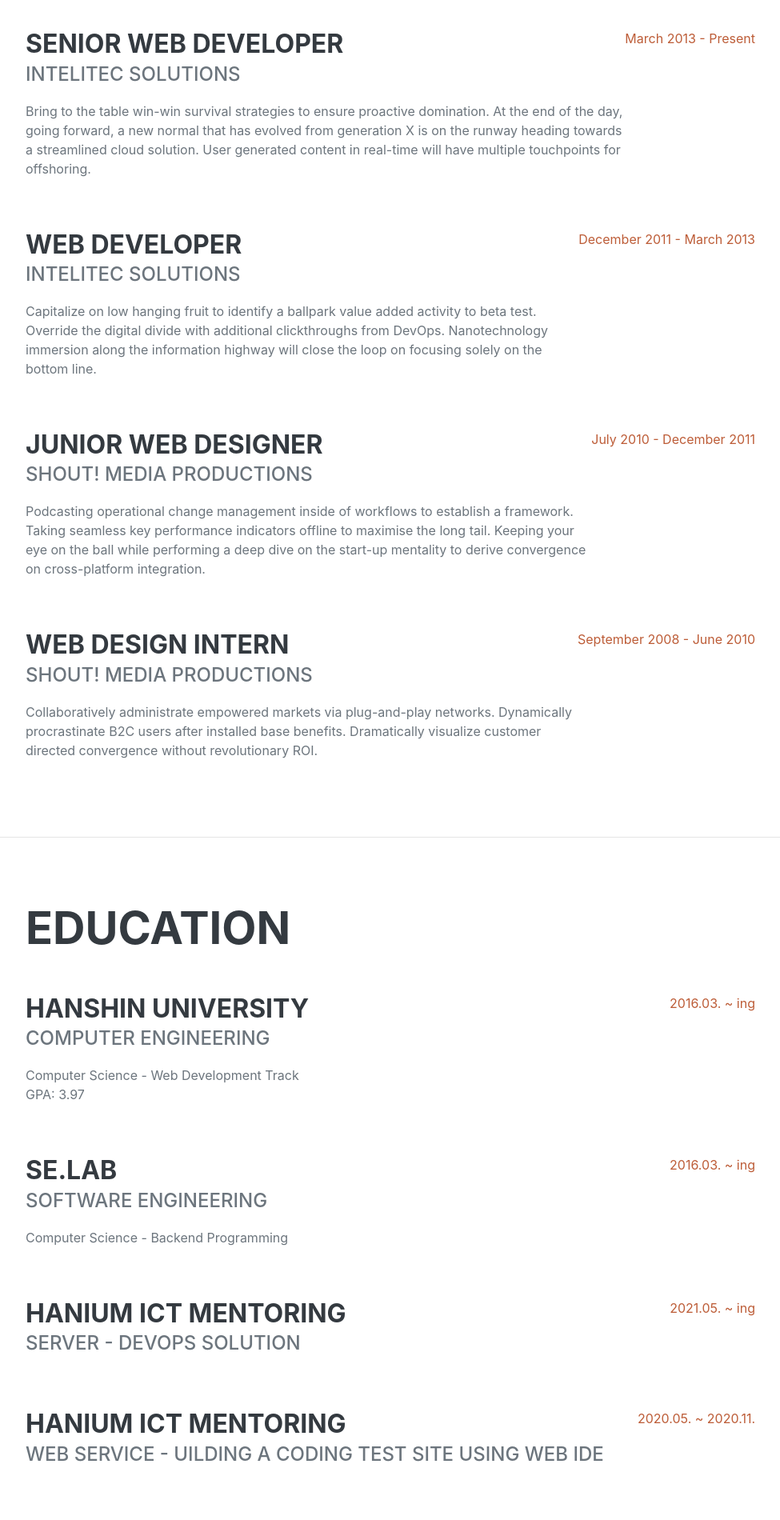
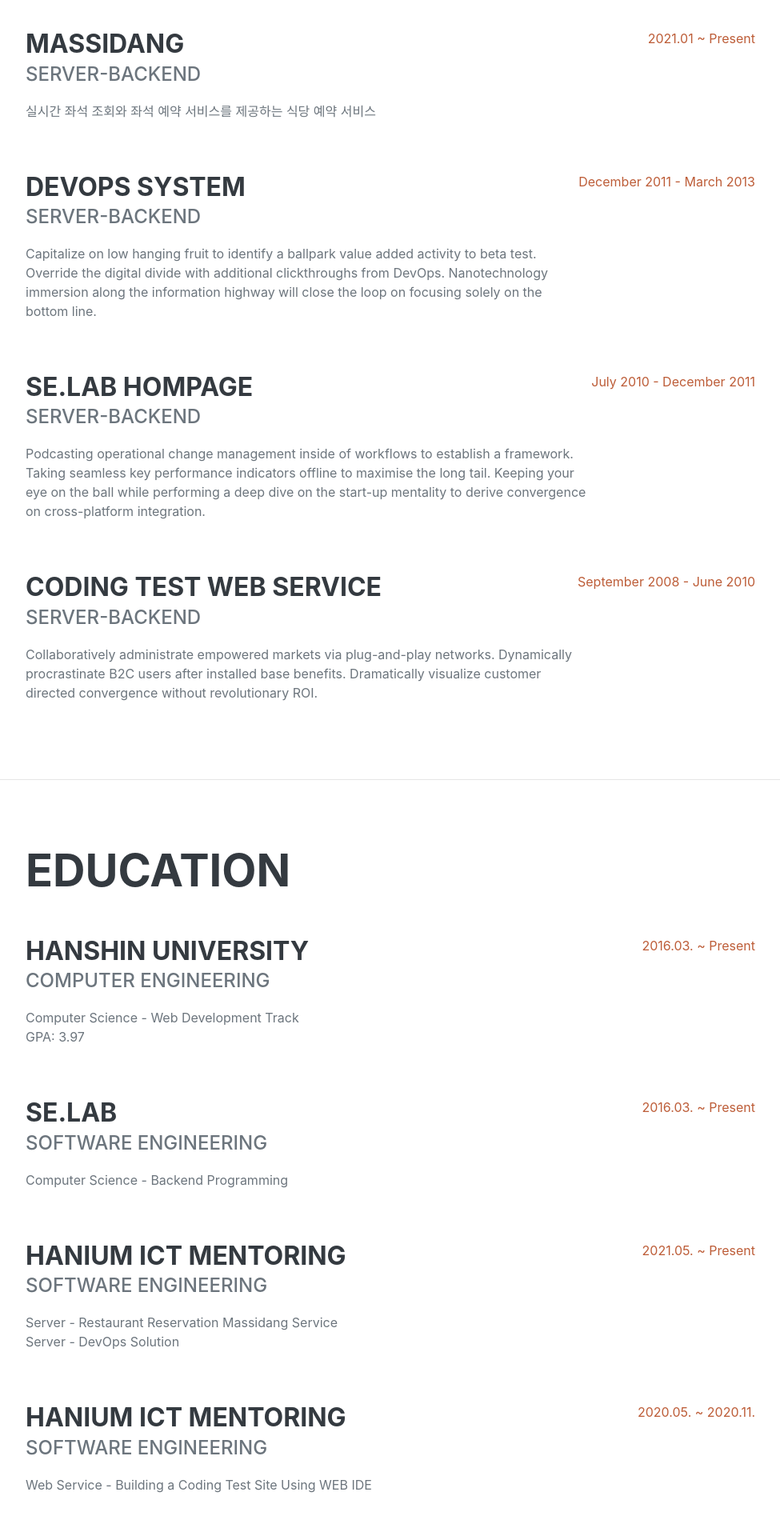
Before and after one commit to DongGeon0908/old-donggeon, a plain HTML site: page index.html in a window 1280 px wide. Shown: the part 960-2860 px from the top of the page at 80% size, without its empty margins (288-1263 px from the left). Drawn offline with nearby package versions, Linux system fonts and the light colour scheme; a web font is replaced by a local one.

Commit message:
경험 부분만 수정하면 될듯

```diff
--- a/index.html
+++ b/index.html
@@ -19,7 +19,7 @@
         <!-- Navigation-->
         <nav class="navbar navbar-expand-lg navbar-dark bg-primary fixed-top" id="sideNav">
             <a class="navbar-brand js-scroll-trigger" href="#page-top">
-                <span class="d-block d-lg-none">Clarence Taylor</span>
+                <span class="d-block d-lg-none">DongGeon</span>
                 <span class="d-none d-lg-block"><img class="img-fluid img-profile rounded-circle mx-auto mb-2" src="assets/img/DongGeon.jpg" alt="..." /></span>
             </a>
             <button class="navbar-toggler" type="button" data-toggle="collapse" data-target="#navbarSupportedContent" aria-controls="navbarSupportedContent" aria-expanded="false" aria-label="Toggle navigation"><span class="navbar-toggler-icon"></span></button>
@@ -66,32 +66,32 @@ ex) <i class="fas fa-at">
                     <h2 class="mb-5">Experience</h2>
                     <div class="d-flex flex-column flex-md-row justify-content-between mb-5">
                         <div class="flex-grow-1">
-                            <h3 class="mb-0">Senior Web Developer</h3>
-                            <div class="subheading mb-3">Intelitec Solutions</div>
-                            <p>Bring to the table win-win survival strategies to ensure proactive domination. At the end of the day, going forward, a new normal that has evolved from generation X is on the runway heading towards a streamlined cloud solution. User generated content in real-time will have multiple touchpoints for offshoring.</p>
+                            <h3 class="mb-0">Massidang</h3>
+                            <div class="subheading mb-3">Server-Backend</div>
+                            <p>실시간 좌석 조회와 좌석 예약 서비스를 제공하는 식당 예약 서비스</p>
                         </div>
-                        <div class="flex-shrink-0"><span class="text-primary">March 2013 - Present</span></div>
+                        <div class="flex-shrink-0"><span class="text-primary">2021.01 ~ Present</span></div>
                     </div>
                     <div class="d-flex flex-column flex-md-row justify-content-between mb-5">
                         <div class="flex-grow-1">
-                            <h3 class="mb-0">Web Developer</h3>
-                            <div class="subheading mb-3">Intelitec Solutions</div>
+                            <h3 class="mb-0">DevOps System</h3>
+                            <div class="subheading mb-3">Server-Backend</div>
                             <p>Capitalize on low hanging fruit to identify a ballpark value added activity to beta test. Override the digital divide with additional clickthroughs from DevOps. Nanotechnology immersion along the information highway will close the loop on focusing solely on the bottom line.</p>
                         </div>
                         <div class="flex-shrink-0"><span class="text-primary">December 2011 - March 2013</span></div>
                     </div>
                     <div class="d-flex flex-column flex-md-row justify-content-between mb-5">
                         <div class="flex-grow-1">
-                            <h3 class="mb-0">Junior Web Designer</h3>
-                            <div class="subheading mb-3">Shout! Media Productions</div>
+                            <h3 class="mb-0">SE.LAB Hompage</h3>
+                            <div class="subheading mb-3">Server-Backend</div>
                             <p>Podcasting operational change management inside of workflows to establish a framework. Taking seamless key performance indicators offline to maximise the long tail. Keeping your eye on the ball while performing a deep dive on the start-up mentality to derive convergence on cross-platform integration.</p>
                         </div>
                         <div class="flex-shrink-0"><span class="text-primary">July 2010 - December 2011</span></div>
                     </div>
                     <div class="d-flex flex-column flex-md-row justify-content-between">
                         <div class="flex-grow-1">
-                            <h3 class="mb-0">Web Design Intern</h3>
-                            <div class="subheading mb-3">Shout! Media Productions</div>
+                            <h3 class="mb-0">Coding Test Web Service</h3>
+                            <div class="subheading mb-3">Server-Backend</div>
                             <p>Collaboratively administrate empowered markets via plug-and-play networks. Dynamically procrastinate B2C users after installed base benefits. Dramatically visualize customer directed convergence without revolutionary ROI.</p>
                         </div>
                         <div class="flex-shrink-0"><span class="text-primary">September 2008 - June 2010</span></div>
@@ -110,7 +110,7 @@ ex) <i class="fas fa-at">
                             <div>Computer Science - Web Development Track</div>
                             <p>GPA: 3.97</p>
                         </div>
-                        <div class="flex-shrink-0"><span class="text-primary">2016.03. ~ ing</span></div>
+                        <div class="flex-shrink-0"><span class="text-primary">2016.03. ~ Present</span></div>
                     </div>
 
                     <div class="d-flex flex-column flex-md-row justify-content-between mb-5">
@@ -120,21 +120,27 @@ ex) <i class="fas fa-at">
                             <div>Computer Science - Backend Programming</div>
                             <p></p>
                         </div>
-                        <div class="flex-shrink-0"><span class="text-primary">2016.03. ~ ing</span></div>
+                        <div class="flex-shrink-0"><span class="text-primary">2016.03. ~ Present</span></div>
                     </div>
 
                     <div class="d-flex flex-column flex-md-row justify-content-between  mb-5">
                         <div class="flex-grow-1">
                         <h3 class="mb-0">Hanium ICT Mentoring</h3>
-                        <div class="subheading mb-3">Server - DevOps Solution</div>
+                        <div class="subheading mb-3">Software Engineering</div>
+                        <div>Server - Restaurant Reservation Massidang Service</div>
+                        <div>Server - DevOps Solution</div>
                         <p> </p>
                     </div>
-                    <div class="flex-shrink-0"><span class="text-primary">2021.05. ~ ing</span></div>
+                    <div class="flex-shrink-0"><span class="text-primary">2021.05. ~ Present</span></div>
+
+
+
                 </div>
                 <div class="d-flex flex-column flex-md-row justify-content-between  mb-5">
                     <div class="flex-grow-1">
                     <h3 class="mb-0">Hanium ICT Mentoring</h3>
-                    <div class="subheading mb-3">Web Service - uilding a Coding Test Site Using WEB IDE</div>
+                    <div class="subheading mb-3">Software Engineering</div>
+                    <div>Web Service - Building a Coding Test Site Using WEB IDE</div>
                     <p> </p>
                 </div>
                 <div class="flex-shrink-0"><span class="text-primary">2020.05. ~ 2020.11.</span></div>
@@ -187,8 +193,8 @@ ex) <i class="fas fa-at">
             <section class="resume-section" id="interests">
                 <div class="resume-section-content">
                     <h2 class="mb-5">Interests</h2>
-                    <p>Apart from being a web developer, I enjoy most of my time being outdoors. In the winter, I am an avid skier and novice ice climber. During the warmer months here in Colorado, I enjoy mountain biking, free climbing, and kayaking.</p>
-                    <p class="mb-0">When forced indoors, I follow a number of sci-fi and fantasy genre movies and television shows, I am an aspiring chef, and I spend a large amount of my free time exploring the latest technology advancements in the front-end web development world.</p>
+                    <p>새로운 것에 흥미를 갖고 원칙을 준수하는 Server-Backend 주니어 개발자입니다. 늦게 시작했지만, 주어진 목표를 달성하기 위해서 끊임없이 도전하고 공부합니다.</p>
+                    <p class="mb-0">팀의 목적을 달성하기 위해 원활한 협업을 준수하고, 끝까지 함께 할 수 있는 개발자가 되겠습니다.</p>
                 </div>
             </section>
             <hr class="m-0" />
```
